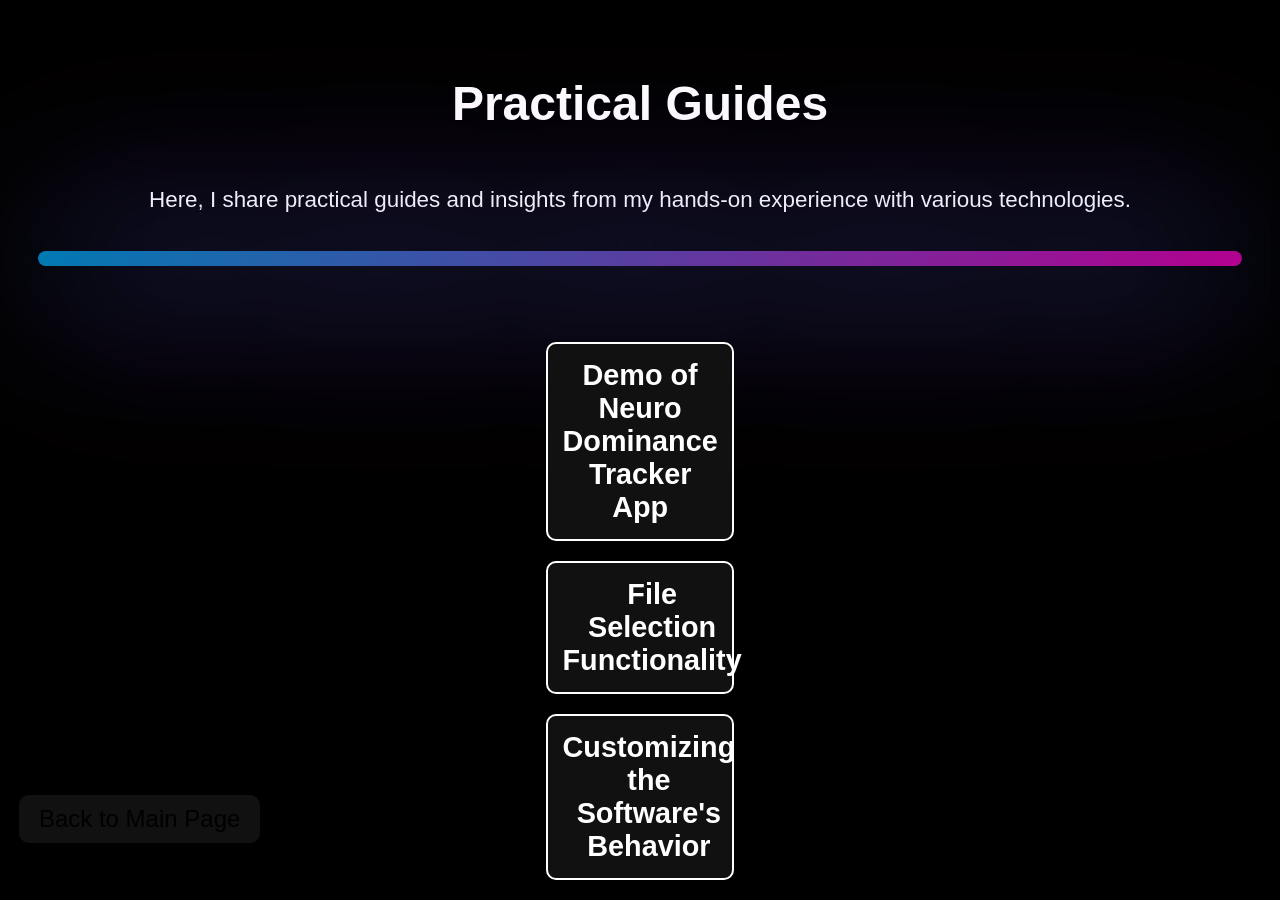
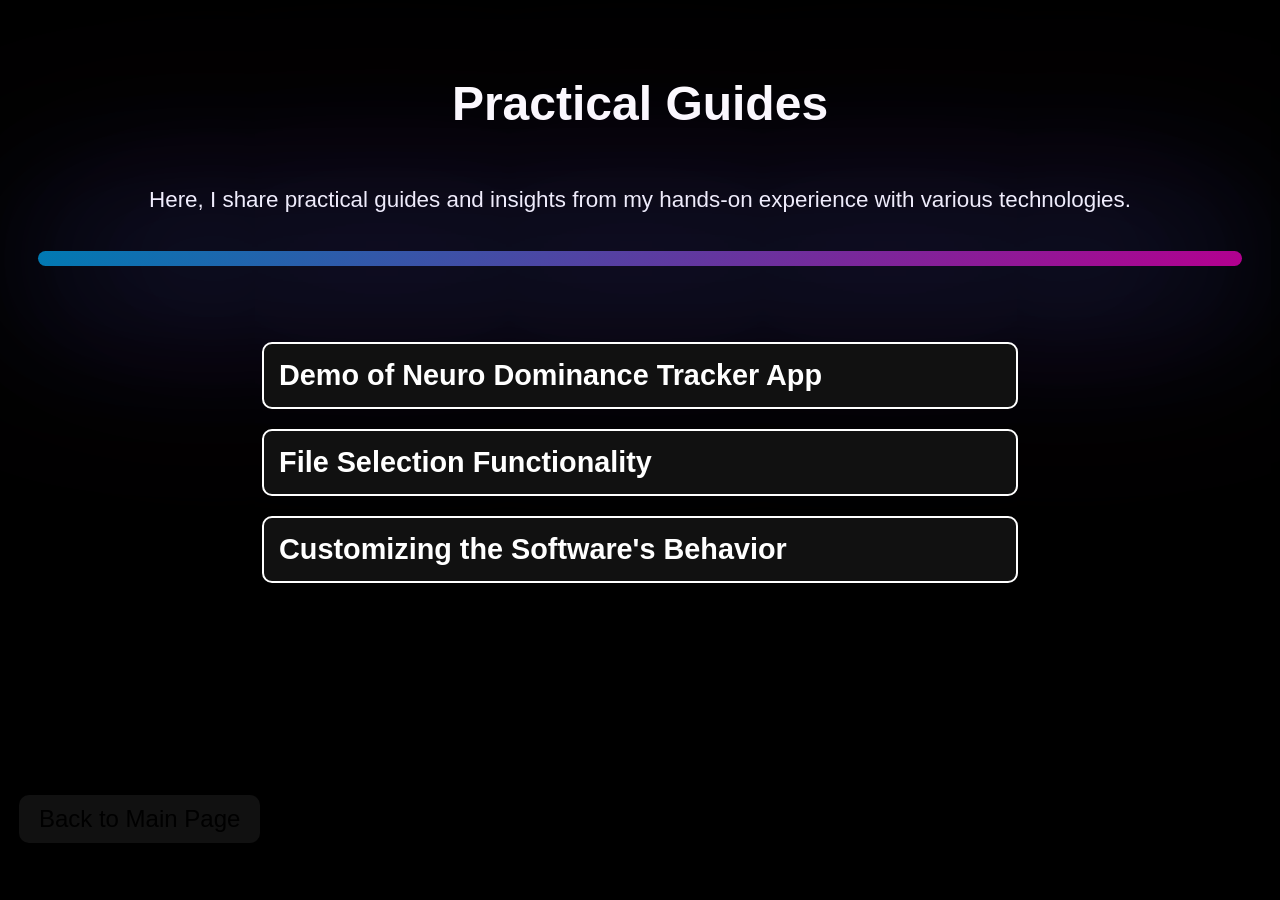
Before and after one commit to nbahador/NeuroDominanceTracker-Tool, a Jekyll site: the page manual.html, which Jekyll copies as it is, in a window 1280 px wide. Built offline with Jekyll 4.4.1, drawn with Linux system fonts in a browser that asks for light colours.

Commit message:
Update manual.html

```diff
--- a/manual.html
+++ b/manual.html
@@ -82,7 +82,7 @@
             align-items: center; /* Align icon and text horizontally */
             gap: 15px; /* Space between icon and text */
             transition: all 0.3s ease-in-out;
-            width: 5cm; /* Fixed width for the buttons */
+            width: 20cm; /* Fixed width for the buttons */
             text-align: center; /* Ensure text is centered */
         }
 
```
